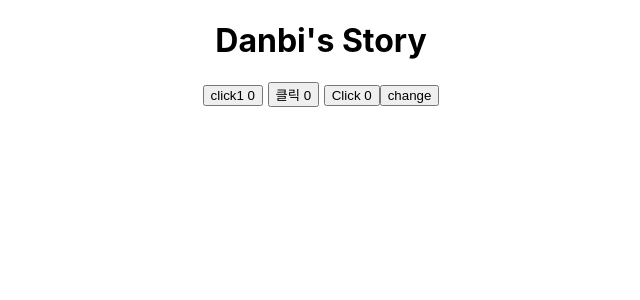
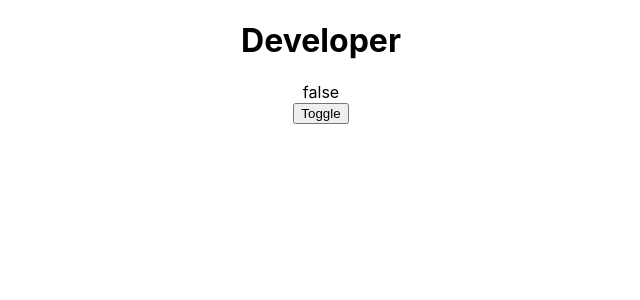
Before and after one commit to LIMDANBI/study_react, a React (Create React App) app: page / in a window 1280 px wide. Shown: the top 300 px of the page, without its empty margins (319-959 px from the left). Built offline with nearby package versions, Linux system fonts and the light colour scheme.

Commit message:
conditional-rendering

```diff
--- a/src/App.js
+++ b/src/App.js
@@ -1,28 +1,28 @@
 import './App.css';
 import React, { useEffect, useState } from 'react';
-import Counter from './components/Counter';
-// Component 사용 => 반복 제거 가능
-// component 구성 : import React, {} from 'react', 함수 작성 -> jsx 리턴, export default -> 다른 곳에서 import 해서 사용
-// 다른 component를 import해서 사용하는 component = 부모 component
-// Props : 부모 component에서 자식 component로 데이터를 보내주고 싶을 때 사용 !
+import { render } from '@testing-library/react';
 
 function App() {
 
-  const [buttonName, setButtonName] = useState('클릭');
-  const clickButton = () => {
-    setButtonName('click');
-  }
+  const [condition, setCondition] = useState(false);
+  const toggle = () => setCondition(!condition);
+  useEffect(() => {
+    console.log(condition);
+  }, [condition])
+  // const renderCondition = condition ? <div>True</div> : <div>False</div>
+  const renderCondition = condition ? 'true' : 'false'
 
   return (
     <div className="App">
-      <h1> Danbi's Story </h1>
-      <Counter click = "click1"/> {/* 부모애서 click(click1)이라는 props를 보냄 (string )*/}
-      <Counter click = {buttonName}/> {/* (state)*/}
-      <Counter />
-      <button onClick = {clickButton}>change</button>
+      <h1> Developer </h1>
+      {/* { condition ? <div>True</div> : <div>False</div>} */}
+      {/* {renderCondition} */}
+      <div>
+        {renderCondition}
+      </div>
+      <button onClick={toggle}>Toggle</button>
     </div>
   );
 }
 
 export default App;
-// props (parent component -> child component)
```
